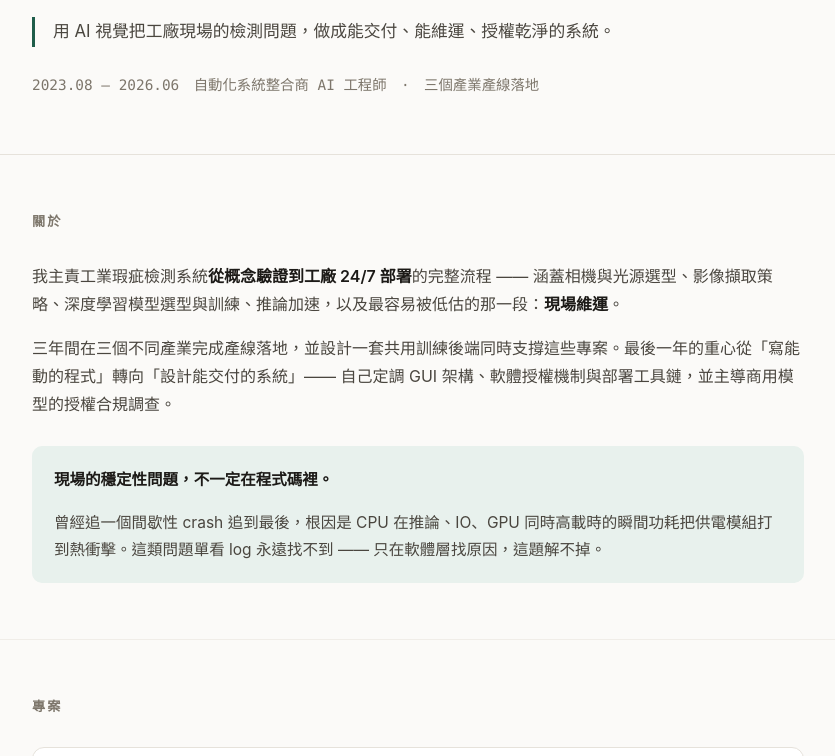
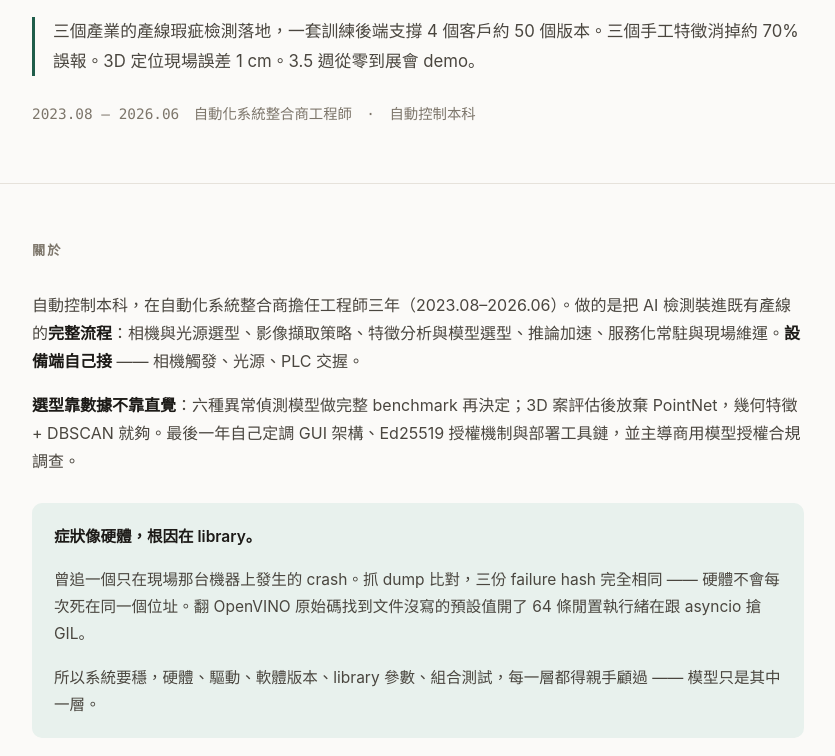
Before and after one commit to HANK572718/HANK572718.github.io, a plain HTML site: page index.html in a window 1280 px wide. Shown: the part 199-955 px from the top of the page, without its empty margins (222-1057 px from the left). Drawn offline with Linux system fonts and the light colour scheme.

Commit message:
feat: rewrite hero and about — numbers first, dump-analysis story

```diff
--- a/index.html
+++ b/index.html
@@ -4,7 +4,7 @@
 <meta charset="utf-8">
 <meta name="viewport" content="width=device-width, initial-scale=1">
 <title>林常瀚 Hank Lin — 工業 AI 視覺工程師</title>
-<meta name="description" content="工業 AI 視覺工程師。三年產線瑕疵檢測系統開發與 24/7 地端部署，三個產業落地，共用訓練後端。">
+<meta name="description" content="工業 AI 視覺工程師，自動控制背景。三個產業的產線瑕疵檢測落地，共用訓練後端；從特徵分析、模型選型到服務化常駐與現場維運。">
 <style>
 :root{
   --bg:#fbfaf8; --surface:#fff; --line:#e6e2db; --line-soft:#f0ede8;
@@ -130,20 +130,21 @@ footer a{margin-right:18px}
 <header>
   <div class="wrap">
     <h1>林常瀚 <span class="latin">Hank Lin</span></h1>
-    <p class="role"><b>工業 AI 視覺工程師</b>　·　台中</p>
-    <p class="tagline">用 AI 視覺把工廠現場的檢測問題，做成能交付、能維運、授權乾淨的系統。</p>
-    <p class="meta">2023.08 – 2026.06　自動化系統整合商 AI 工程師　·　三個產業產線落地</p>
+    <p class="role"><b>工業 AI 視覺工程師</b>｜自動控制背景　·　台中</p>
+    <p class="tagline">三個產業的產線瑕疵檢測落地，一套訓練後端支撐 4 個客戶約 50 個版本。三個手工特徵消掉約 70% 誤報。3D 定位現場誤差 1 cm。3.5 週從零到展會 demo。</p>
+    <p class="meta">2023.08 – 2026.06　自動化系統整合商工程師　·　自動控制本科</p>
   </div>
 </header>
 
 <section>
   <div class="wrap">
     <h2>關於</h2>
-    <p>我主責工業瑕疵檢測系統<strong>從概念驗證到工廠 24/7 部署</strong>的完整流程 —— 涵蓋相機與光源選型、影像擷取策略、深度學習模型選型與訓練、推論加速，以及最容易被低估的那一段：<strong>現場維運</strong>。</p>
-    <p>三年間在三個不同產業完成產線落地，並設計一套共用訓練後端同時支撐這些專案。最後一年的重心從「寫能動的程式」轉向「設計能交付的系統」—— 自己定調 GUI 架構、軟體授權機制與部署工具鏈，並主導商用模型的授權合規調查。</p>
+    <p>自動控制本科，在自動化系統整合商擔任工程師三年（2023.08–2026.06）。做的是把 AI 檢測裝進既有產線的<strong>完整流程</strong>：相機與光源選型、影像擷取策略、特徵分析與模型選型、推論加速、服務化常駐與現場維運。<strong>設備端自己接</strong> —— 相機觸發、光源、PLC 交握。</p>
+    <p><strong>選型靠數據不靠直覺</strong>：六種異常偵測模型做完整 benchmark 再決定；3D 案評估後放棄 PointNet，幾何特徵 + DBSCAN 就夠。最後一年自己定調 GUI 架構、Ed25519 授權機制與部署工具鏈，並主導商用模型授權合規調查。</p>
     <div class="note">
-      <p><strong>現場的穩定性問題，不一定在程式碼裡。</strong></p>
-      <p>曾經追一個間歇性 crash 追到最後，根因是 CPU 在推論、IO、GPU 同時高載時的瞬間功耗把供電模組打到熱衝擊。這類問題單看 log 永遠找不到 —— 只在軟體層找原因，這題解不掉。</p>
+      <p><strong>症狀像硬體，根因在 library。</strong></p>
+      <p>曾追一個只在現場那台機器上發生的 crash。抓 dump 比對，三份 failure hash 完全相同 —— 硬體不會每次死在同一個位址。翻 OpenVINO 原始碼找到文件沒寫的預設值開了 64 條閒置執行緒在跟 asyncio 搶 GIL。</p>
+      <p>所以系統要穩，硬體、驅動、軟體版本、library 參數、組合測試，每一層都得親手顧過 —— 模型只是其中一層。</p>
     </div>
   </div>
 </section>
```
